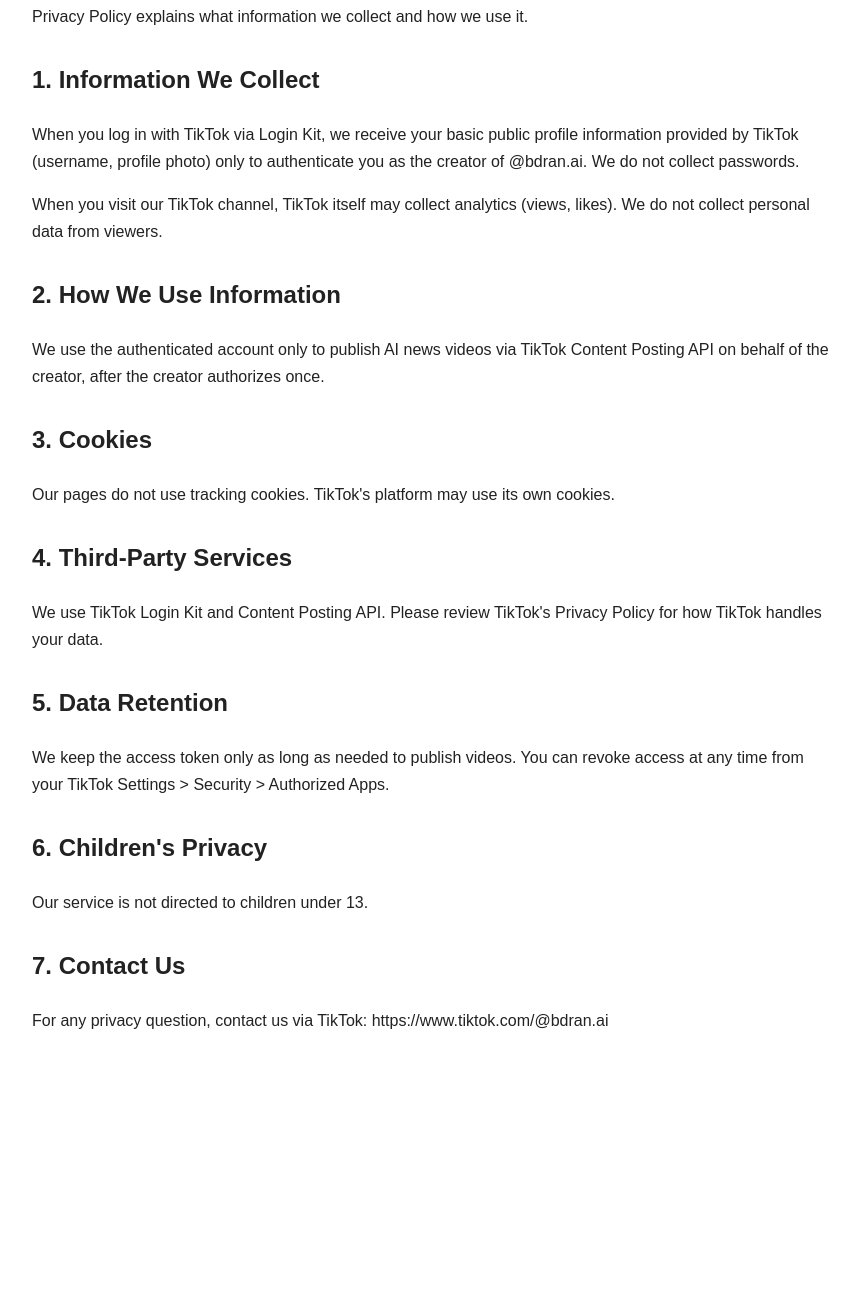
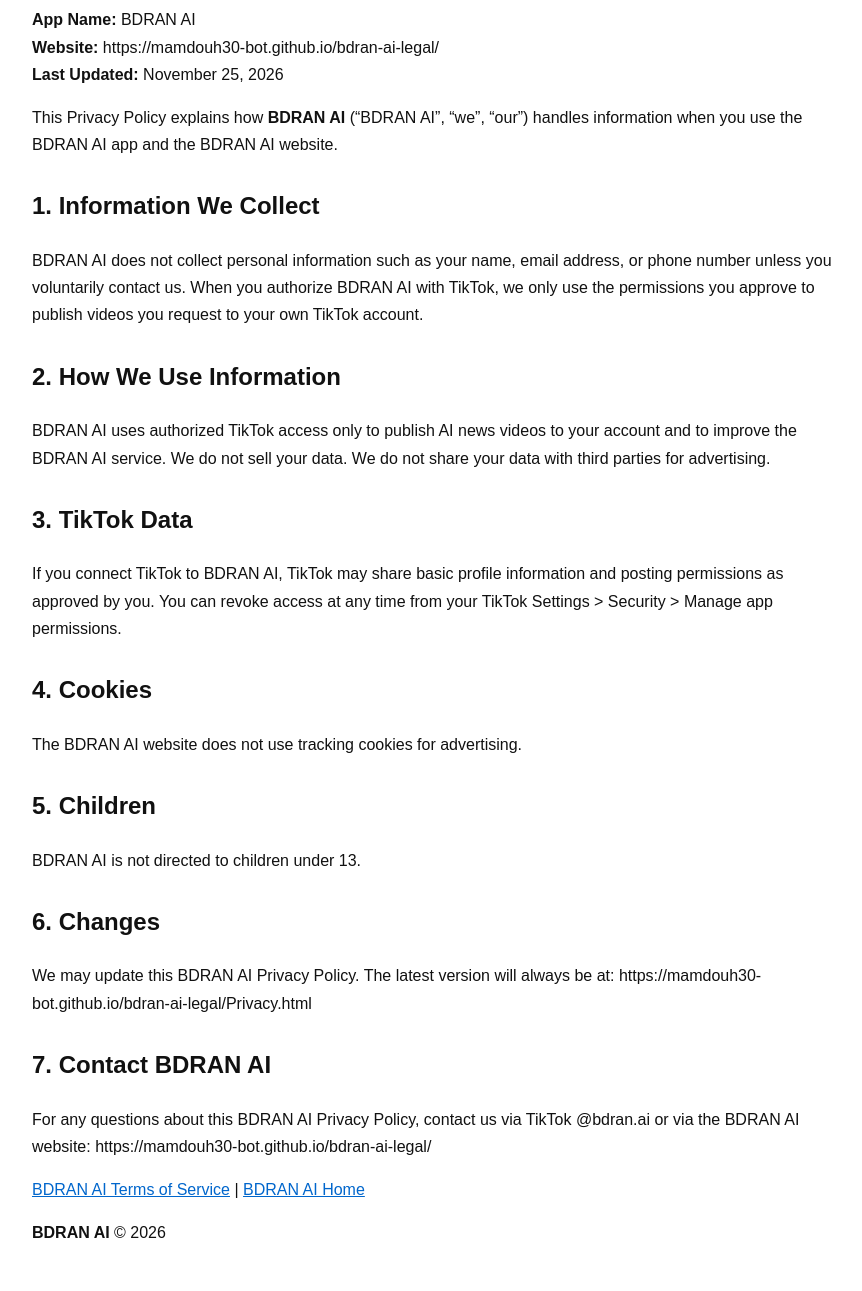
Before and after one commit to mamdouh30-bot/bdran-ai-legal, a plain HTML site: page Privacy.html in a window 1280 px wide. Shown: the part 174-1465 px from the top of the page, without its empty margins (208-1070 px from the left). Before the commit the page ends 1248 px from the top, so only its background shows below. Drawn offline with Linux system fonts and the light colour scheme.

Commit message:
Update Privacy.html

```diff
--- a/Privacy.html
+++ b/Privacy.html
@@ -1,13 +1,43 @@
 <!DOCTYPE html>
-<html lang="en"><head><meta charset="UTF-8"><meta name="viewport" content="width=device-width, initial-scale=1.0"><title>Privacy Policy - BDRAN AI</title>
-<style>body{font-family:Arial,sans-serif;max-width:800px;margin:40px auto;padding:0 20px;line-height:1.7;color:#222}h1{font-size:28px}h2{margin-top:30px}</style></head>
-<body><h1>Privacy Policy for BDRAN AI</h1><p>Last updated: November 9, 2026</p>
-<p>BDRAN AI is a global AI news channel (@bdran.ai) that publishes daily AI news videos in English on TikTok. This Privacy Policy explains what information we collect and how we use it.</p>
-<h2>1. Information We Collect</h2><p>When you log in with TikTok via Login Kit, we receive your basic public profile information provided by TikTok (username, profile photo) only to authenticate you as the creator of @bdran.ai. We do not collect passwords.</p><p>When you visit our TikTok channel, TikTok itself may collect analytics (views, likes). We do not collect personal data from viewers.</p>
-<h2>2. How We Use Information</h2><p>We use the authenticated account only to publish AI news videos via TikTok Content Posting API on behalf of the creator, after the creator authorizes once.</p>
-<h2>3. Cookies</h2><p>Our pages do not use tracking cookies. TikTok's platform may use its own cookies.</p>
-<h2>4. Third-Party Services</h2><p>We use TikTok Login Kit and Content Posting API. Please review TikTok's Privacy Policy for how TikTok handles your data.</p>
-<h2>5. Data Retention</h2><p>We keep the access token only as long as needed to publish videos. You can revoke access at any time from your TikTok Settings > Security > Authorized Apps.</p>
-<h2>6. Children's Privacy</h2><p>Our service is not directed to children under 13.</p>
-<h2>7. Contact Us</h2><p>For any privacy question, contact us via TikTok: https://www.tiktok.com/@bdran.ai</p>
-</body></html>
+<html lang="en">
+<head>
+<meta charset="UTF-8">
+<meta name="viewport" content="width=device-width, initial-scale=1.0">
+<title>BDRAN AI - Privacy Policy</title>
+<meta name="description" content="BDRAN AI Privacy Policy">
+<style>body{font-family:Arial,sans-serif;max-width:800px;margin:0 auto;padding:40px 20px;line-height:1.7;color:#111}h1{font-size:32px}h2{margin-top:28px}a{color:#0066cc}</style>
+</head>
+<body>
+<p><a href="https://mamdouh30-bot.github.io/bdran-ai-legal/">← Back to BDRAN AI</a></p>
+<h1>BDRAN AI - Privacy Policy</h1>
+<p><strong>App Name:</strong> BDRAN AI<br>
+<strong>Website:</strong> https://mamdouh30-bot.github.io/bdran-ai-legal/<br>
+<strong>Last Updated:</strong> November 25, 2026</p>
+
+<p>This Privacy Policy explains how <strong>BDRAN AI</strong> (“BDRAN AI”, “we”, “our”) handles information when you use the BDRAN AI app and the BDRAN AI website.</p>
+
+<h2>1. Information We Collect</h2>
+<p>BDRAN AI does not collect personal information such as your name, email address, or phone number unless you voluntarily contact us. When you authorize BDRAN AI with TikTok, we only use the permissions you approve to publish videos you request to your own TikTok account.</p>
+
+<h2>2. How We Use Information</h2>
+<p>BDRAN AI uses authorized TikTok access only to publish AI news videos to your account and to improve the BDRAN AI service. We do not sell your data. We do not share your data with third parties for advertising.</p>
+
+<h2>3. TikTok Data</h2>
+<p>If you connect TikTok to BDRAN AI, TikTok may share basic profile information and posting permissions as approved by you. You can revoke access at any time from your TikTok Settings &gt; Security &gt; Manage app permissions.</p>
+
+<h2>4. Cookies</h2>
+<p>The BDRAN AI website does not use tracking cookies for advertising.</p>
+
+<h2>5. Children</h2>
+<p>BDRAN AI is not directed to children under 13.</p>
+
+<h2>6. Changes</h2>
+<p>We may update this BDRAN AI Privacy Policy. The latest version will always be at: https://mamdouh30-bot.github.io/bdran-ai-legal/Privacy.html</p>
+
+<h2>7. Contact BDRAN AI</h2>
+<p>For any questions about this BDRAN AI Privacy Policy, contact us via TikTok @bdran.ai or via the BDRAN AI website: https://mamdouh30-bot.github.io/bdran-ai-legal/</p>
+
+<p><a href="https://mamdouh30-bot.github.io/bdran-ai-legal/Terms.html">BDRAN AI Terms of Service</a> | <a href="https://mamdouh30-bot.github.io/bdran-ai-legal/">BDRAN AI Home</a></p>
+<p><strong>BDRAN AI</strong> &copy; 2026</p>
+</body>
+</html>
```
